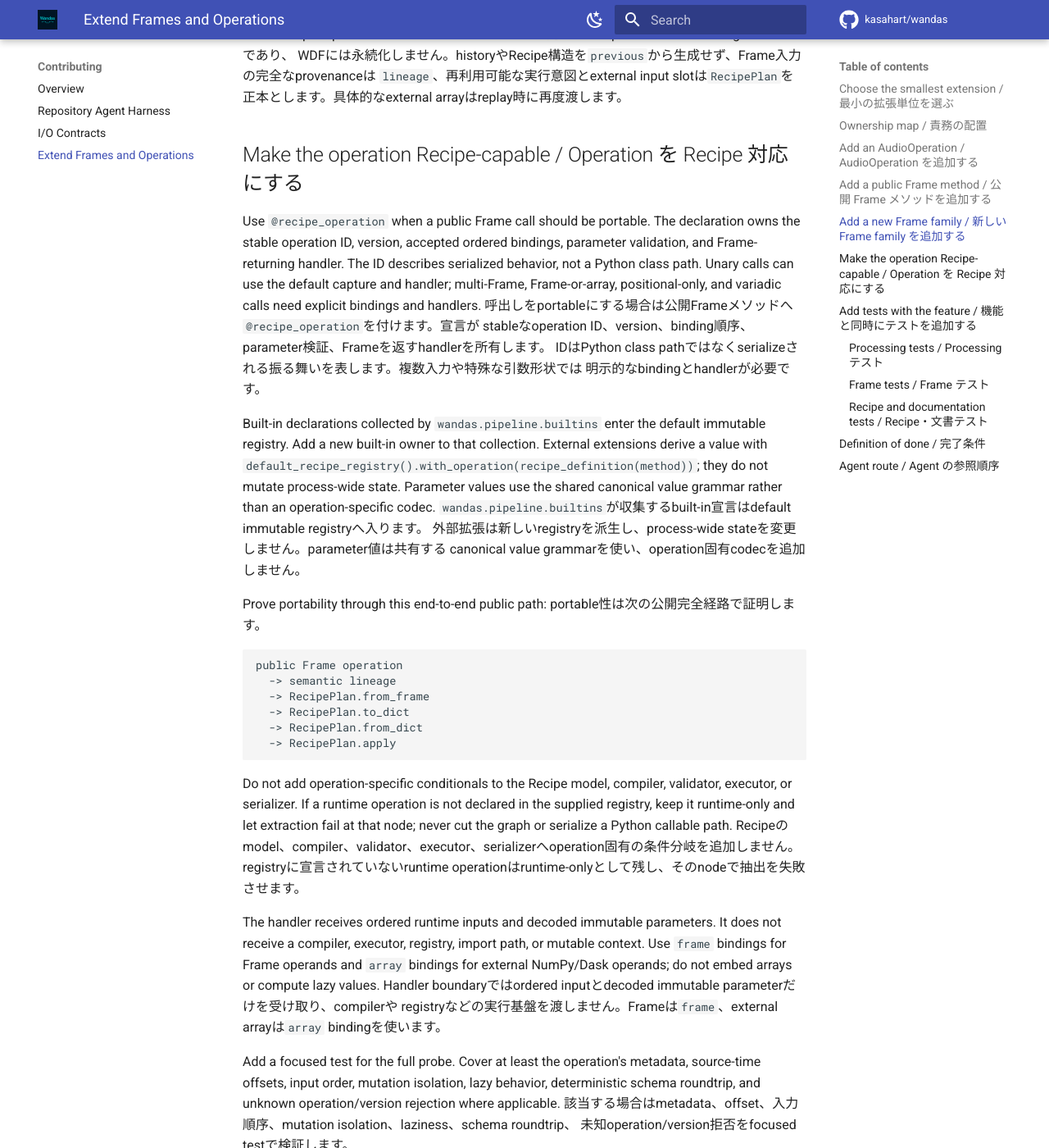
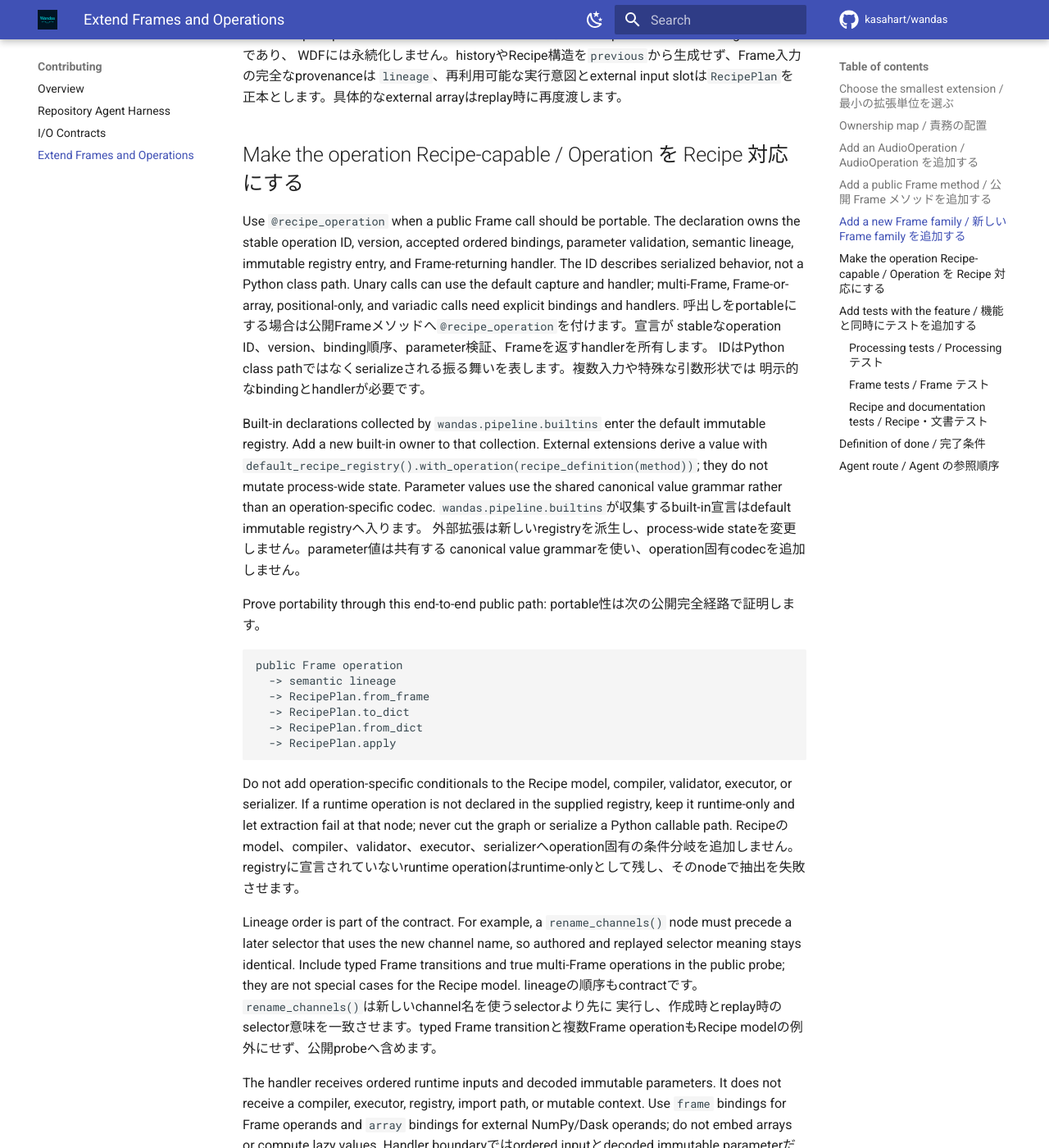
Before and after one commit to kasahart/wandas, an MkDocs documentation site: the page built from docs/src/contributing/frame-operation-extensions.md, in a window 1280 px wide and 1400 px high, scrolled down 6273 px. Shown: the whole window at 82% size. Built offline with MkDocs 1.6.1 and Material for MkDocs 9.7.7, drawn with Linux system fonts in a browser that asks for light colours; comment, search, counter and statistics services are not loaded; some of the changed text lies outside the part shown.

Commit message:
docs: complete recipe extension guidance

```diff
--- a/docs/src/contributing/frame-operation-extensions.md
+++ b/docs/src/contributing/frame-operation-extensions.md
@@ -245,10 +245,11 @@ arrayはreplay時に再度渡します。
 
 Use `@recipe_operation` when a public Frame call should be portable. The
 declaration owns the stable operation ID, version, accepted ordered bindings,
-parameter validation, and Frame-returning handler. The ID describes serialized
-behavior, not a Python class path. Unary calls can use the default capture and
-handler; multi-Frame, Frame-or-array, positional-only, and variadic calls need
-explicit bindings and handlers.
+parameter validation, semantic lineage, immutable registry entry, and
+Frame-returning handler. The ID describes serialized behavior, not a Python
+class path. Unary calls can use the default capture and handler; multi-Frame,
+Frame-or-array, positional-only, and variadic calls need explicit bindings and
+handlers.
 呼出しをportableにする場合は公開Frameメソッドへ`@recipe_operation`を付けます。宣言が
 stableなoperation ID、version、binding順序、parameter検証、Frameを返すhandlerを所有します。
 IDはPython class pathではなくserializeされる振る舞いを表します。複数入力や特殊な引数形状では
@@ -283,12 +284,31 @@ node; never cut the graph or serialize a Python callable path.
 Recipeのmodel、compiler、validator、executor、serializerへoperation固有の条件分岐を追加しません。
 registryに宣言されていないruntime operationはruntime-onlyとして残し、そのnodeで抽出を失敗させます。
 
+Lineage order is part of the contract. For example, a `rename_channels()` node
+must precede a later selector that uses the new channel name, so authored and
+replayed selector meaning stays identical. Include typed Frame transitions and
+true multi-Frame operations in the public probe; they are not special cases for
+the Recipe model.
+lineageの順序もcontractです。`rename_channels()`は新しいchannel名を使うselectorより先に
+実行し、作成時とreplay時のselector意味を一致させます。typed Frame transitionと複数Frame
+operationもRecipe modelの例外にせず、公開probeへ含めます。
+
 The handler receives ordered runtime inputs and decoded immutable parameters.
 It does not receive a compiler, executor, registry, import path, or mutable
 context. Use `frame` bindings for Frame operands and `array` bindings for
 external NumPy/Dask operands; do not embed arrays or compute lazy values.
 Handler boundaryではordered inputとdecoded immutable parameterだけを受け取り、compilerや
 registryなどの実行基盤を渡しません。Frameは`frame`、external arrayは`array` bindingを使います。
+
+Parameter validators are pure and run during complete-plan validation. Handlers
+check operation-specific runtime shape, sampling rate, class, and metadata at
+apply time; the common executor checks named inputs, graph kinds, and the
+authoritative semantic lineage. Keep omitted arguments omitted in serialized
+params so input-dependent defaults are resolved by the handler during replay.
+parameter validatorはpureで完全なplan検証時に実行します。handlerはapply時にruntimeのshape、
+sampling rate、class、metadataを検証し、common executorはnamed input、graph kind、semantic
+lineageを検証します。省略引数はserialized paramsでも省略状態を保ち、input依存defaultはreplay時に
+handlerで解決します。
 
 Add a focused test for the full probe. Cover at least the operation's metadata,
 source-time offsets, input order, mutation isolation, lazy behavior, deterministic
```
Also changed, not shown: docs/src/how-to/pipeline-recipes.md (+23 -0 lines).
